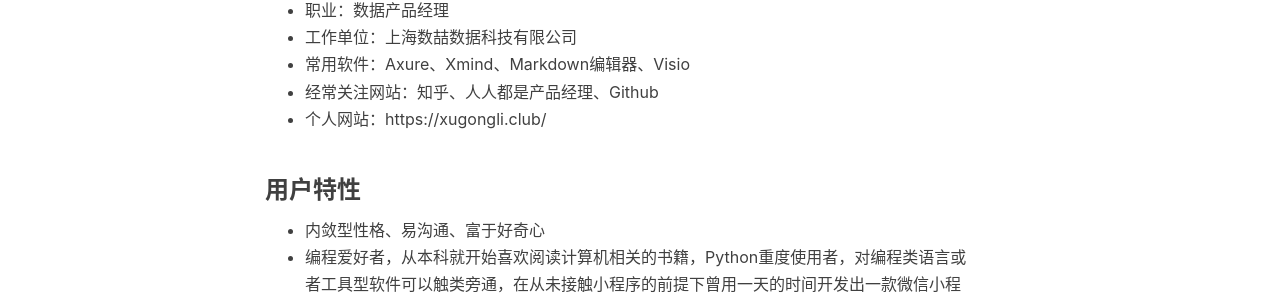
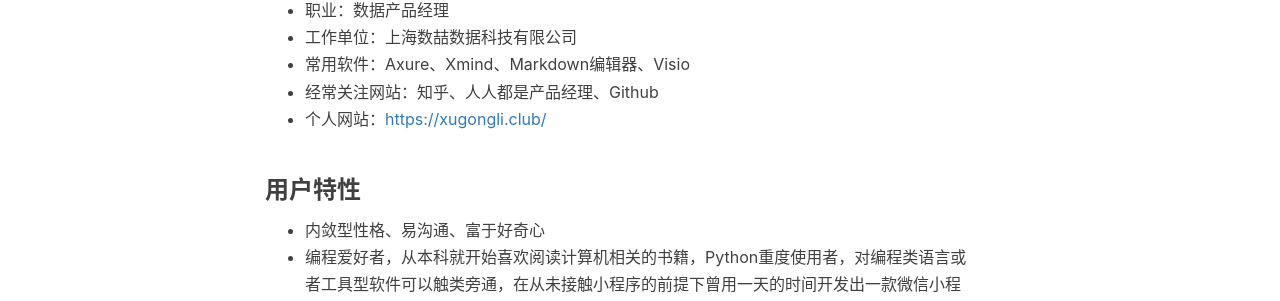
Before and after one commit to soaringsoul/soaringsoul.github.io, a Jekyll site: the page built from _posts/datapm/2019-06-06-xgl_persona.md, in a window 1280 px wide. Shown: the part 827-1128 px from the top of the page. Built offline with Jekyll 4.4.1, drawn with Linux system fonts in a browser that asks for light colours; nearby versions of some CDN libraries; comment, search, counter and statistics services are not loaded.

```diff
--- a/_posts/datapm/2019-06-06-xgl_persona.md
+++ b/_posts/datapm/2019-06-06-xgl_persona.md
@@ -23,7 +23,7 @@ tags:
 * 工作单位：上海数喆数据科技有限公司
 * 常用软件：Axure、Xmind、Markdown编辑器、Visio
 * 经常关注网站：知乎、人人都是产品经理、Github
-* 个人网站：https://xugongli.club/
+* 个人网站：<https://xugongli.club/>
 
 ### 用户特性
 
```
